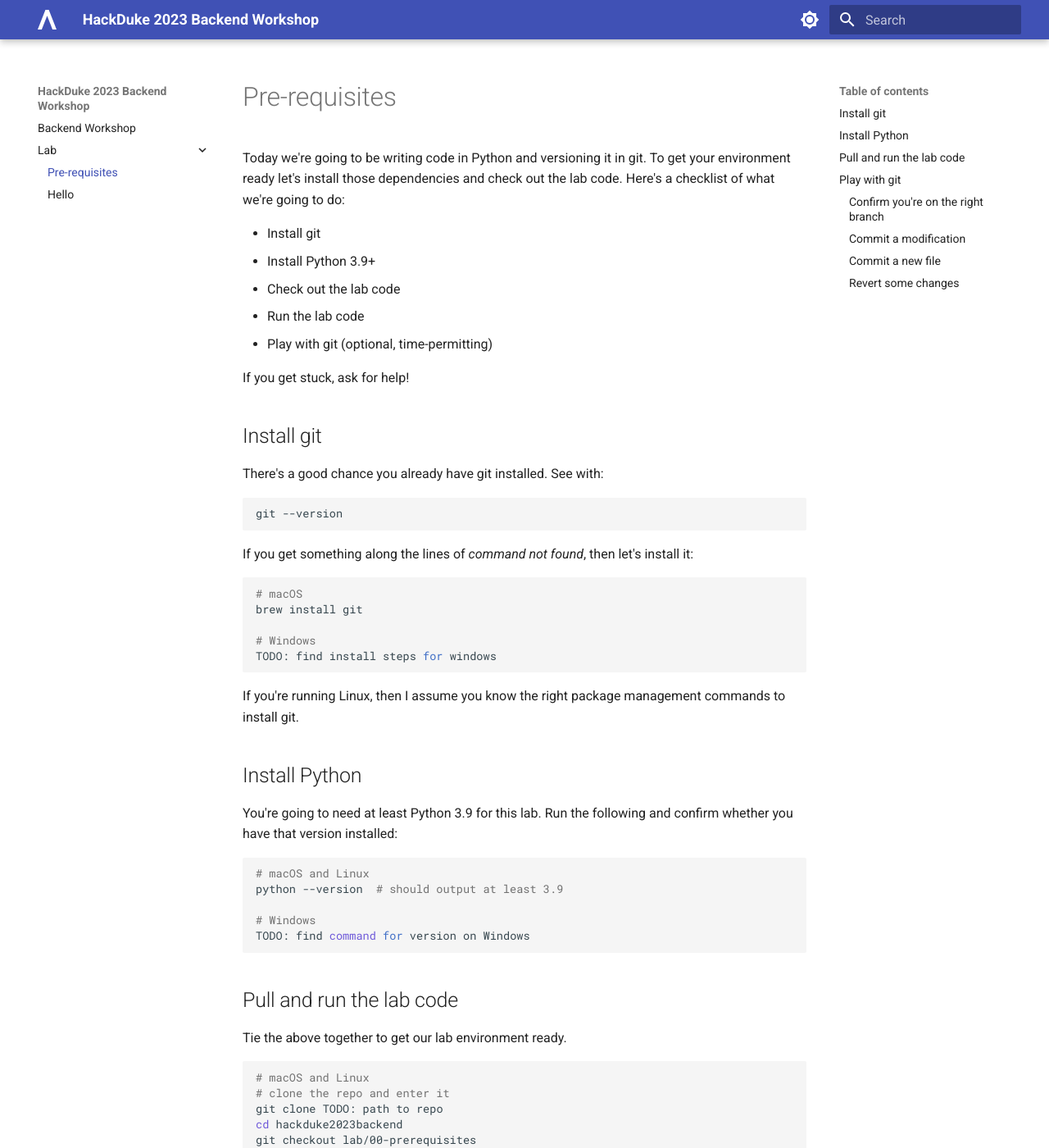
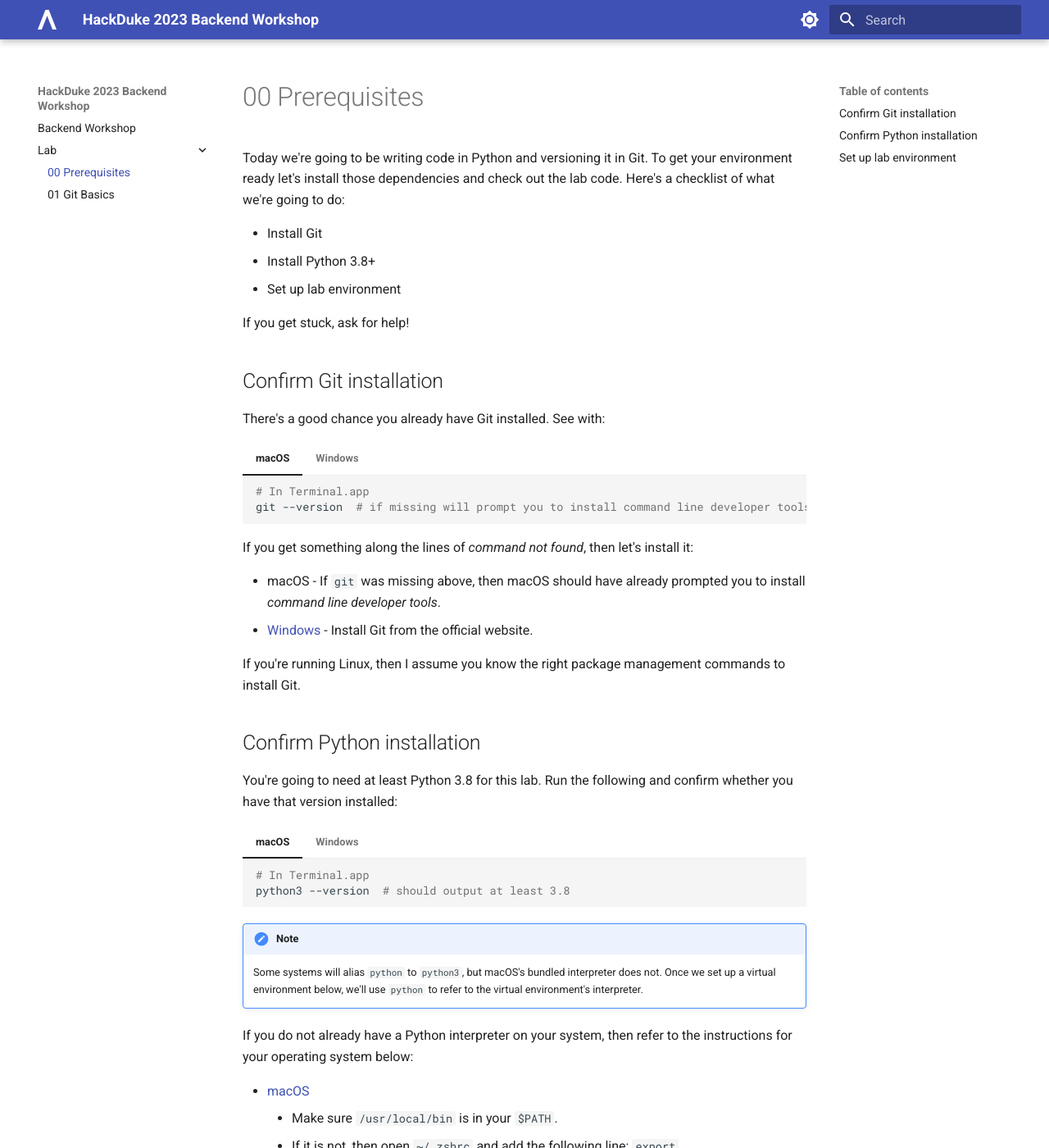
Before and after one commit to johnjameswhitman/hackduke2023backend, an MkDocs documentation site: the page built from docs/lab/00_prerequisites.md, in a window 1280 px wide and 1400 px high. Shown: the whole window at 82% size. Built offline with MkDocs 1.6.1 and Material for MkDocs 9.7.7, drawn with Linux system fonts in a browser that asks for light colours; some of the changed text lies outside the part shown.

````diff
--- a/docs/lab/00_prerequisites.md
+++ b/docs/lab/00_prerequisites.md
@@ -1,53 +1,80 @@
-# Pre-requisites
+# 00 Prerequisites
 
-Today we're going to be writing code in Python and versioning it in git. To get
+Today we're going to be writing code in Python and versioning it in Git. To get
 your environment ready let's install those dependencies and check out the lab
 code. Here's a checklist of what we're going to do:
 
-- Install git
-- Install Python 3.9+
-- Check out the lab code
-- Run the lab code
-- Play with git (optional, time-permitting)
+- Install Git
+- Install Python 3.8+
+- Set up lab environment
 
 If you get stuck, ask for help!
 
-## Install git
+## Confirm Git installation
 
-There's a good chance you already have git installed. See with:
+There's a good chance you already have Git installed. See with:
 
-```shell
-git --version
-```
+=== "macOS"
+
+    ```shell
+    # In Terminal.app
+    git --version  # if missing will prompt you to install command line developer tools.
+    ```
+
+=== "Windows"
+
+    ```shell
+    # In PowerShell
+    git --version
+    ```
 
 If you get something along the lines of _command not found_, then let's install
 it:
 
-```shell
-# macOS
-brew install git
-
-# Windows
-TODO: find install steps for windows
-```
+- macOS - If `git` was missing above, then macOS should have already prompted
+  you to install _command line developer tools_.
+- [Windows](https://git-scm.com/download/win) - Install Git from the official
+  website.
 
 If you're running Linux, then I assume you know the right package management
-commands to install git.
+commands to install Git.
 
-## Install Python
+## Confirm Python installation
 
-You're going to need at least Python 3.9 for this lab. Run the following and
+You're going to need at least Python 3.8 for this lab. Run the following and
 confirm whether you have that version installed:
 
-```shell
-# macOS and Linux
-python --version  # should output at least 3.9
+=== "macOS"
 
-# Windows
-TODO: find command for version on Windows
-```
+    ```shell
+    # In Terminal.app
+    python3 --version  # should output at least 3.8
+    ```
 
-## Pull and run the lab code
+=== "Windows"
+
+    ```shell
+    # In PowerShell
+    python --version  # should output at least 3.8
+    ```
+
+!!! note
+
+    Some systems will alias `python` to `python3`, but macOS's bundled
+    interpreter does not. Once we set up a virtual environment below, we'll use
+    `python` to refer to the virtual environment's interpreter.
+
+If you do not already have a Python interpreter on your system, then refer to
+the instructions for your operating system below:
+
+- [macOS](https://docs.python.org/3/using/mac.html)
+    - Make sure `/usr/local/bin` is in your `$PATH`.
+    - If it is not, then open `~/.zshrc` and add the following line:
+      `export PATH=/usr/local/bin:$PATH`.
+- [Windows](https://docs.python.org/3/using/windows.html#windows-store)
+    - The easiest way to install Python on Windows is through the Microsoft Store.
+
+## Set up lab environment
 
 Tie the above together to get our lab environment ready.
 
@@ -64,98 +91,9 @@ source venv/bin/activate
 python -m pip install -r requirements.dev.txt
 
 # test out the API
-./run/test  # should all pass
-./run/start  # starts the API
-
-# Windows
-TODO: find equiv steps for Windows
+pytest tests  # should all pass
+python manage.py runserver  # starts the API
 ```
 
 At this point your tests should all be passing, and you should see `ok` when you
 load the API at: [http://127.0.0.1:3000/status](http://127.0.0.1:3000/status)
-
-## Play with git
-
-Git is a version control system based on a tree of hashed patches called
-commits. This helps understand the evolution of your code, undo mistakes, and
-collaborate with others. Let's demo a few of the things you can do with git.
-
-### Confirm you're on the right branch
-
-A branch is a named series of commits. You often have one primary branch (e.g.
-`main`), with temporary branches to work on features and functionality. Some
-projects also use branches as a way to version their releases.
-
-Run `git branch`. It will show all of the repo's branches, with an asterisk next
-to your currently-checked-out branch. Make sure it has an asterisk next to
-`lab/00-prerequisites`. If not, run the following to check it out:
-
-```shell
-git checkout lab/00-prerequisistes
-```
-
-### Commit a modification
-
-Git is all about tracking modifications to your code. Let's try that out:
-
-```shell
-# Make a dummy change to the README
-echo "$(whoami) was here!" >> README.md
-
-# Commit it
-git commit -a -m "Says hi to the README."
-```
-
-The `-a` tells git to include all _modifications_. The `-m` tells git you're
-going to pass a commit-message directly on the command-line. Without `-m` it
-will open your default command-line text editor to draft the message instead.
-Usually this is `vim`.
-
-> Warning: If you end up using `vim`, then you can type `a` to go into _append
-> mode_, followed by `ESC` plus `:wq` followed by `ENTER` to write and quit
-> editing.
-
-### Commit a new file
-
-Above we modified an existing file. _Git avoids tracking new files_ unless you
-explicitly ask it to. So, let's try adding a new file.
-
-```shell
-echo "I am a new file." > new_file.txt
-
-# Observe that git is aware of the untracked file
-git status
-
-# Add and commit the file
-git add .  # Adds all new files at or under the current directory (.)
-git commit -m "Adds new file."
-```
-
-Note that we omitted `-a` on the commit because we explicitly added the change
-on the prior line.
-
-### Revert some changes
-
-Sometimes you realize you made a mistake and want to back it out. Git allows you
-to do this by reverting commits. This essentially creates a new commit with the
-opposite changes of the one you would like to back out. There are two ways we
-can do this.
-
-If you want to revert your most recent change(s), you can ask git to roll back
-relative to the `HEAD` commit (i.e. your most recent commit). Let's revert the
-second most-recent commit where we modified the README.
-
-```shell
-git revert --no-edit HEAD~1
-```
-
-The `--no-edit` option tells git to use a canned commit-message for the revert
-commit.
-
-You can also revert commits by their exact hash (e.g. if it's older and using
-offsets is inconvenient).
-
-```shell
-git log  # find the "Adds new file." commit hash
-git revert --no-edit {hash from above}
-```
````
Also changed, not shown: docs/index.md (+1 -1 lines), docs/lab/01_git_basics.md (added, +131 -0 lines), docs/lab/01_test.md (deleted, +0 -23 lines).
